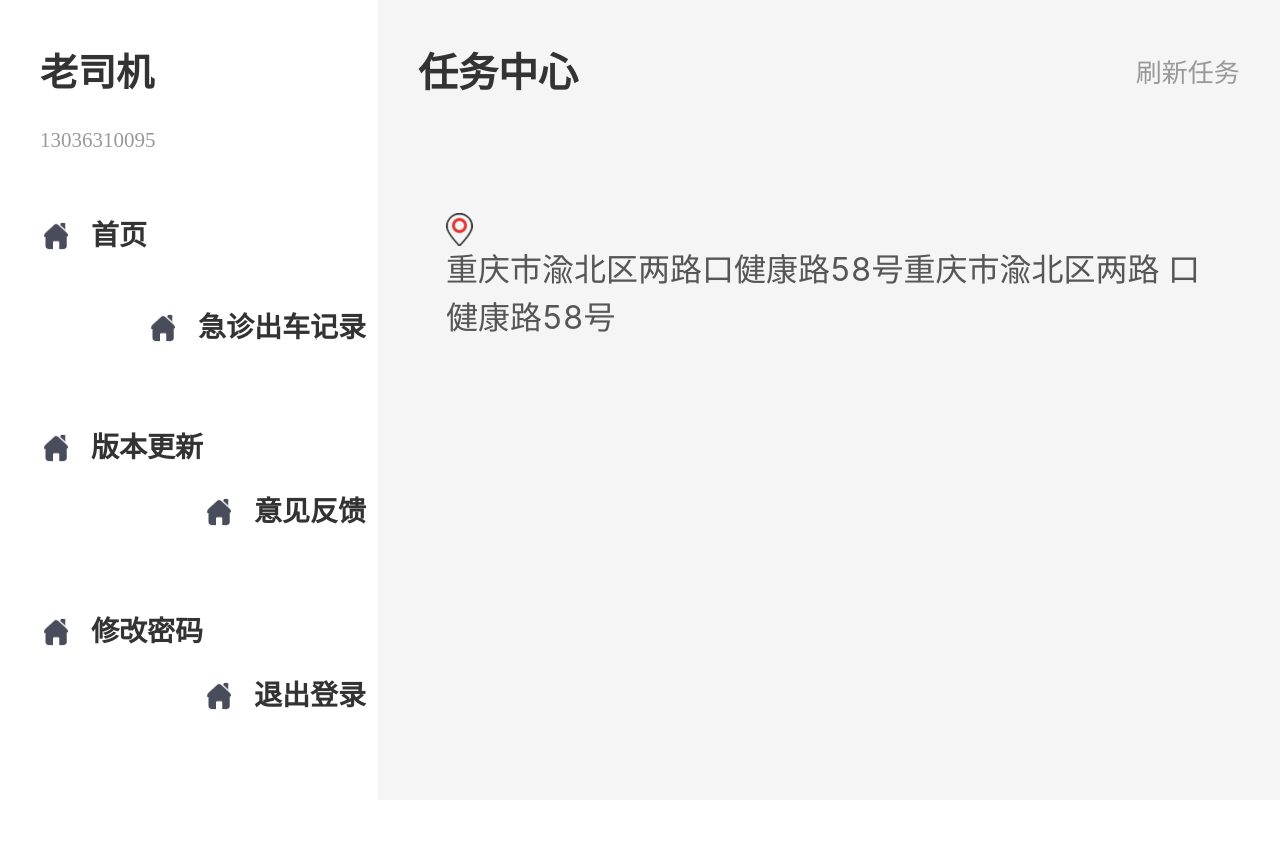
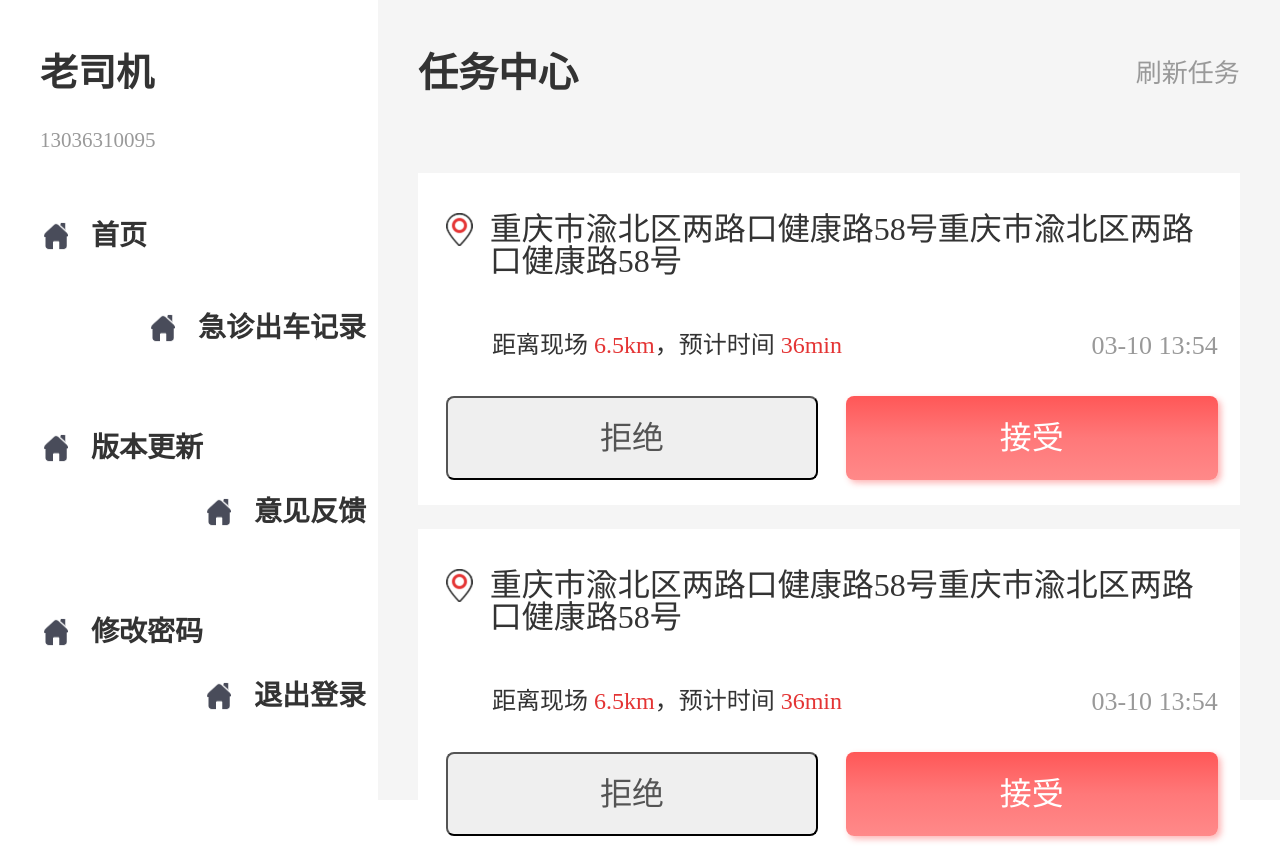
Before and after one commit to ZhangSong95/dirverend, a Vue app: page /#/mainPage in a window 1280 px wide. Before the commit the page ends 800 px from the top, so only its background shows below. Built offline with nearby package versions, Linux system fonts and the light colour scheme.

Commit message:
添加样式

```diff
--- a/src/components/mainPage.vue
+++ b/src/components/mainPage.vue
@@ -36,30 +36,72 @@
         </div>
       </div>
     </div>
+    <!--首页-->
     <div class="wrapRight fl" v-if="status === 0">
       <div class="padd54">
+        <!--头部-->
         <div class="wrapRightHead">
           <div class="clearfix">
             <p class="fl">任务中心</p>
             <p class="fr">刷新任务</p>
           </div>
         </div>
+        <!--列表-->
         <div class="wrapRightList">
           <ul>
             <li>
               <div class="clearfix">
-                <img class="fl" src="../assets/img/drees.png" alt="">
+                <img class="fl" src="../assets/img/drees.png" alt="" baialign="absmiddle">
                 <p class="fl">
-                  重庆市渝北区两路口健康路58号重庆市渝北区两路
-                  口健康路58号
+                  重庆市渝北区两路口健康路58号重庆市渝北区两路口健康路58号
                 </p>
+              </div>
+              <div class="wrapRightListDistanceTimes">
+                <div class="wrapRightLisDistance clearfix">
+                  <p class="fl">距离现场
+                    <span style="color: #E43434">6.5km</span>
+                  </p>
+                  <p class="fl">，预计时间
+                    <span style="color: #E43434">36min </span>
+                  </p>
+                </div>
+                <div class="wrapRightLisTimes">03-10 13:54</div>
+              </div>
+              <div class="wrapRightListButton">
+                <input type="button" value="拒绝">
+                <input type="button" value="接受">
+              </div>
+            </li>
+            <li>
+              <div class="clearfix">
+                <img class="fl" src="../assets/img/drees.png" alt="" baialign="absmiddle">
+                <p class="fl">
+                  重庆市渝北区两路口健康路58号重庆市渝北区两路口健康路58号
+                </p>
+              </div>
+              <div class="wrapRightListDistanceTimes">
+                <div class="wrapRightLisDistance clearfix">
+                  <p class="fl">距离现场
+                    <span style="color: #E43434">6.5km</span>
+                  </p>
+                  <p class="fl">，预计时间
+                    <span style="color: #E43434">36min </span>
+                  </p>
+                </div>
+                <div class="wrapRightLisTimes">03-10 13:54</div>
+              </div>
+              <div class="wrapRightListButton">
+                <input type="button" value="拒绝">
+                <input type="button" value="接受">
               </div>
             </li>
           </ul>
         </div>
       </div>
     </div>
-    <div v-if="status === 1">1</div>
+    <div v-if="status === 1">
+
+    </div>
     <div v-if="status === 2">2</div>
     <div v-if="status === 3">3</div>
     <div v-if="status === 4">4</div>
@@ -97,6 +139,9 @@ export default {
     clear: both;
     overflow:hidden;
   }
+  /*html,body{ width: 100%; height: 100%; overflow: scroll;}*/
+  /*html::-webkit-scrollbar, body::-webkit-scrollbar{width:0px;height:0px;}*/
+  /*body{margin:0;}*/
   .wrap {
     width: 100%;
     .wrapLeft {
@@ -178,10 +223,56 @@ export default {
           width: 100%;
           height: 300px;
           ul li {
+            background: white;
             padding: 40px 22px 25px 28px;
+            margin-top: 24px;
           }
-          ul li div:nth-child(1) p {
-            font-size:32px;
+          ul li>div:nth-child(1) p {
+            width: 94%;
+           font-size: 32px;
+            height: 72px;
+            font-family:Microsoft YaHei;
+            font-weight:400;
+            color:rgba(51,51,51,1);
+            line-height:32px;
+            /*margin-top: -5px;*/
+            margin-left: 1.05rem;
+          }
+          .wrapRightListDistanceTimes {
+            height:25px;
+            line-height: 25px;
+            font-size:24px;
+            font-family:PingFang SC;
+            font-weight:500;
+            color:rgba(51,51,51,1);
+            margin-left: 46px;
+            margin-top: 1rem;
+            display: flex;
+            justify-content: space-between;
+            .wrapRightLisTimes {
+              height:20px;
+              font-size:26px;
+              font-family:DINOT;
+              font-weight:500;
+              color:rgba(153,153,153,1);
+            }
+          }
+          .wrapRightListButton {
+            margin-top: 38px;
+            display: flex;
+            justify-content: space-between;
+            input {
+              width: 48.22%;
+              height: 84px;
+              font-size:32px;
+              border-radius:8px;
+            }
+            input:nth-child(2) {
+              background:linear-gradient(0deg,rgba(255,137,137,1),rgba(255,120,121,1),rgba(255,87,87,1));
+              box-shadow:3px 3px 6px 0px rgba(253, 42, 42, 0.35);
+              border: none;
+              color: white;
+            }
           }
         }
       }
```
Also changed, not shown: 1 other file (tests, documents, lock files or other folders).
